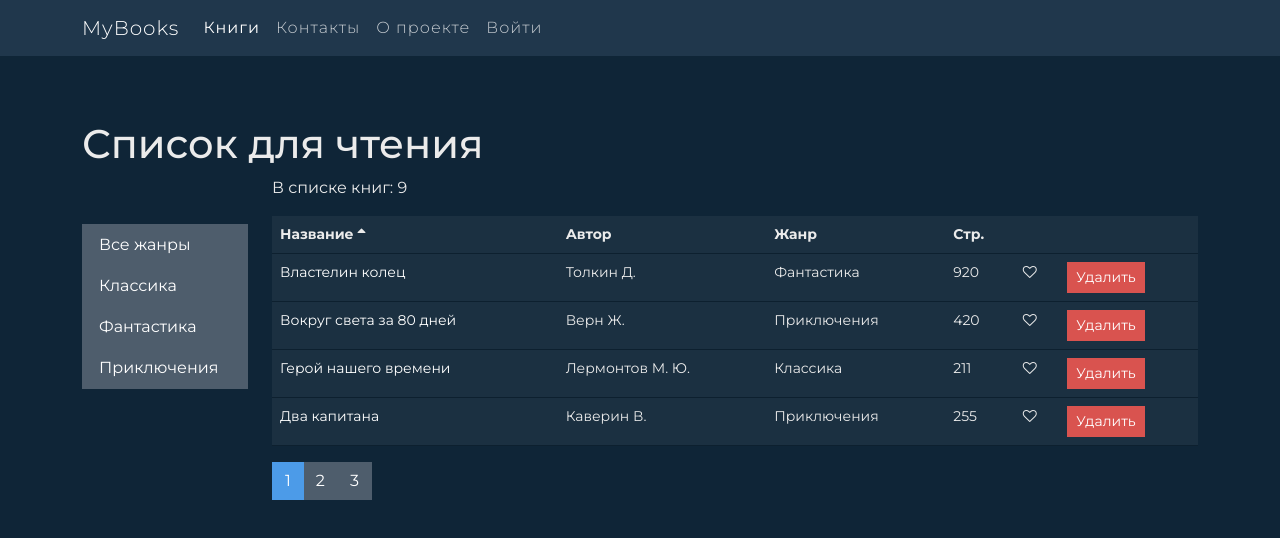
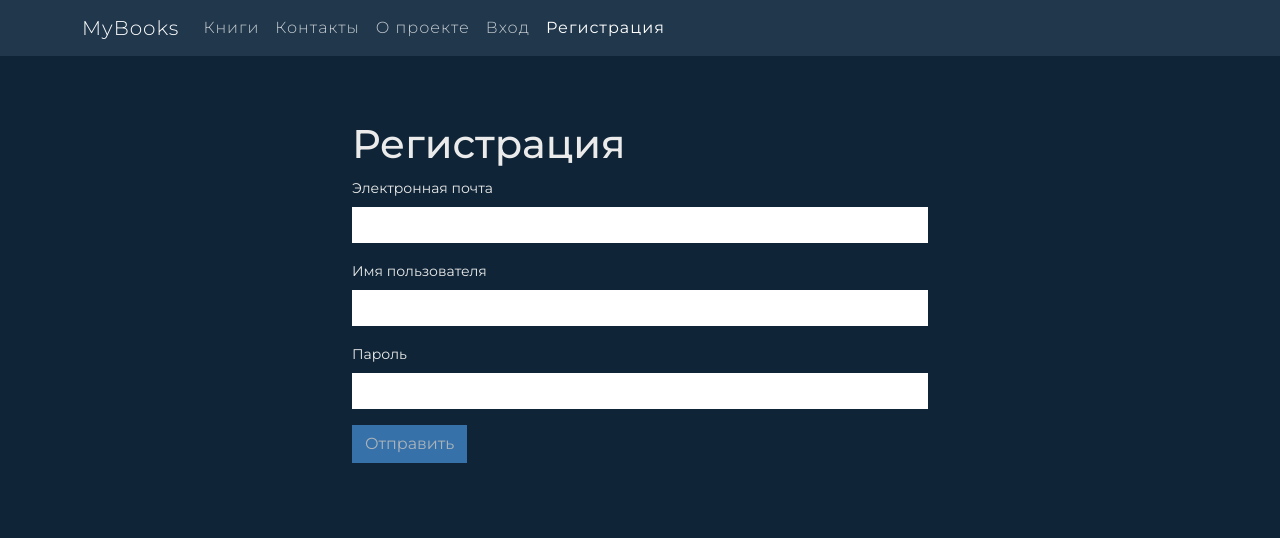
Before and after one commit to aleksmn/react_books_app, a React (Create React App) app: page /register in a window 1280 px wide. Before the commit this address led to /books. Shown: the top 538 px of the page. Built offline with nearby package versions, Linux system fonts and the light colour scheme; a web font is replaced by a local one.

Commit message:
add register form

```diff
--- a/src/App.js
+++ b/src/App.js
@@ -7,6 +7,7 @@ import NotFound from './components/notFound';
 import NavBar from './components/common/navBar';
 import Book from './components/book';
 import LoginForm from './components/loginForm';
+import RegisterForm from './components/redisterForm';
 
 function App() {
   return (
@@ -20,6 +21,7 @@ function App() {
           <Route path="/books" element={< Books />} />
           <Route path="/books/:id" element={< Book />} />
           <Route path="/login" element={< LoginForm />} />
+          <Route path="/register" element={< RegisterForm />} />
           <Route path="/about" element={< About />} />
           <Route path="/contacts" element={< Contacts />} />
           <Route path="*" element={< NotFound />} />
--- a/src/components/common/form.jsx
+++ b/src/components/common/form.jsx
@@ -33,6 +33,7 @@ class Form extends Component {
     };
 
     renderButton = label => {
+
         return (
         <button disabled={this.validate()} className="btn btn-primary">
             {label}
--- a/src/components/common/navBar.jsx
+++ b/src/components/common/navBar.jsx
@@ -20,7 +20,10 @@ const NavBar = () => {
                             <NavLink to="/about" className="nav-link">О проекте</NavLink>
                         </li>
                         <li className="nav-item">
-                            <NavLink to="/login" className="nav-link">Войти</NavLink>
+                            <NavLink to="/login" className="nav-link">Вход</NavLink>
+                        </li>
+                        <li className="nav-item">
+                            <NavLink to="/register" className="nav-link">Регистрация</NavLink>
                         </li>
                     </ul>
                 </div>
--- /dev/null
+++ b/src/components/redisterForm.jsx
@@ -0,0 +1,87 @@
+import Form from './common/form';
+
+
+
+class RegisterForm extends Form {
+
+    state = {
+        data: { username: '', password: '', useremail: '' },
+        errors: {}
+    };
+
+    validate = () => {
+        const errors = {...this.state.errors};
+        const { data } = this.state;
+
+        if (data.username.trim() === '') {
+            errors.username = 'Нужно ввести имя пользователя.'
+        }
+
+        if (data.password.trim() === '') {
+            errors.password = 'Нужно ввести пароль.'
+        }
+
+        if (data.useremail.trim() === '') {
+            errors.useremail = 'Нужно ввести электронную почту'
+        }
+
+        return  Object.keys(errors).length === 0 ? null : errors;
+    }
+
+
+    validateProperty = input => {
+        if (input.name === 'username') {
+            const usernameInput = input.value.trim()
+            const usernameRegex = /^[А-яA-z0-9_.]+$/
+            if (usernameInput === '') return 'Нужно ввести имя пользователя.'
+            if (usernameRegex.test(usernameInput) === false) return 'Недопустимый символ'
+            if (usernameInput.length < 5) return 'Имя пользователя не менее 5 символов'
+            if (usernameInput.length > 30) return 'Имя пользователя не более 30 символов'
+            // ...
+        }
+        if (input.name === 'password') {
+            if (input.value.trim() === '') return 'Нужно ввести пароль.'
+            if (input.value.trim().length < 12) return 'Пароль должен быть не менее 12 символов'
+            // ...
+        }
+        if (input.name === 'useremail') {
+            // Email Validation
+            // https://www.abstractapi.com/guides/email-validation-regex-javascript
+            // https://regex101.com/
+            const emailRegex = /^[A-Za-z0-9_!#$%&'*+/=?`{|}~^.-]+@[A-Za-z0-9.-]+$/
+
+            if (input.value.trim() === '') return 'Нужно ввести электронную почту.'
+            if (emailRegex.test(input.value) === false) return "Недопустимый формат Email"
+
+            // ...
+        }
+    }
+
+    doSubmit = () => {
+        console.log('Отправлено!')
+    }
+
+    render() {
+
+
+        return (
+            <div className='container' style={{ 'maxWidth': '600px' }}>
+                <h1>Регистрация</h1>
+
+                <form onSubmit={this.handleSubmit}>
+
+                    {this.renderInput("useremail", 'Электронная почта')}
+                    {this.renderInput("username", 'Имя пользователя')}
+                    {this.renderInput("password", 'Пароль', 'password')}
+
+                    {this.renderButton("Отправить")}
+
+                </form>
+
+
+            </div>
+        );
+    }
+}
+
+export default RegisterForm;
```
